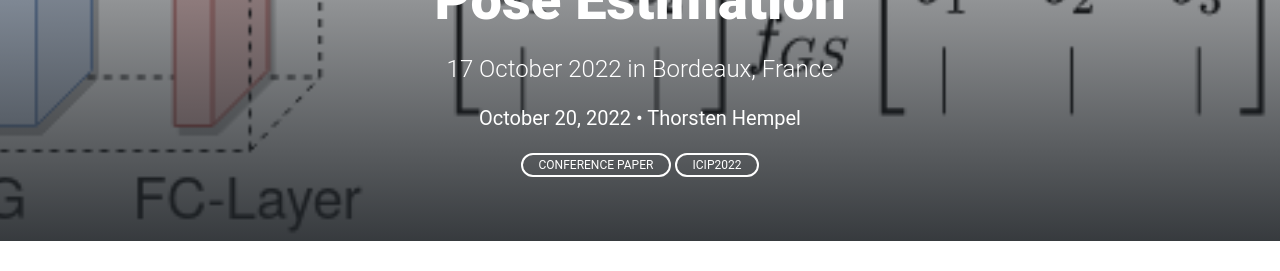
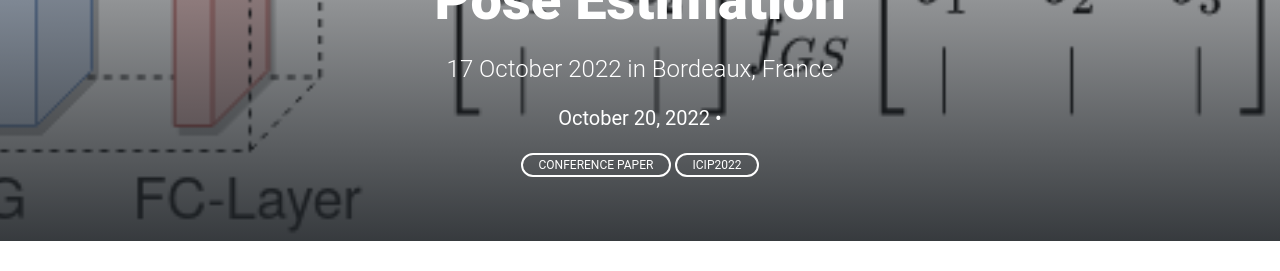
Before and after one commit to autokowat/autokowat.github.io, a Jekyll site: the page built from _posts/2022-10-20-icip22-paper.md, in a window 1280 px wide. Shown: the part 288-559 px from the top of the page. Built offline with Jekyll 4.4.1, drawn with Linux system fonts in a browser that asks for light colours.

```diff
--- a/_posts/2022-10-20-icip22-paper.md
+++ b/_posts/2022-10-20-icip22-paper.md
@@ -2,7 +2,7 @@
 title: 6D Rotation Representation For Unconstrained Head Pose Estimation
 description: 17 October 2022 in Bordeaux, France
 background: /assets/theme/images/method.png
-author: [Thorsten Hempel]
+author: []
 categories: [Conference Paper, ICIP2022]
 ---
 
```
Also changed, not shown: pages/team.md (+1 -0 lines).
